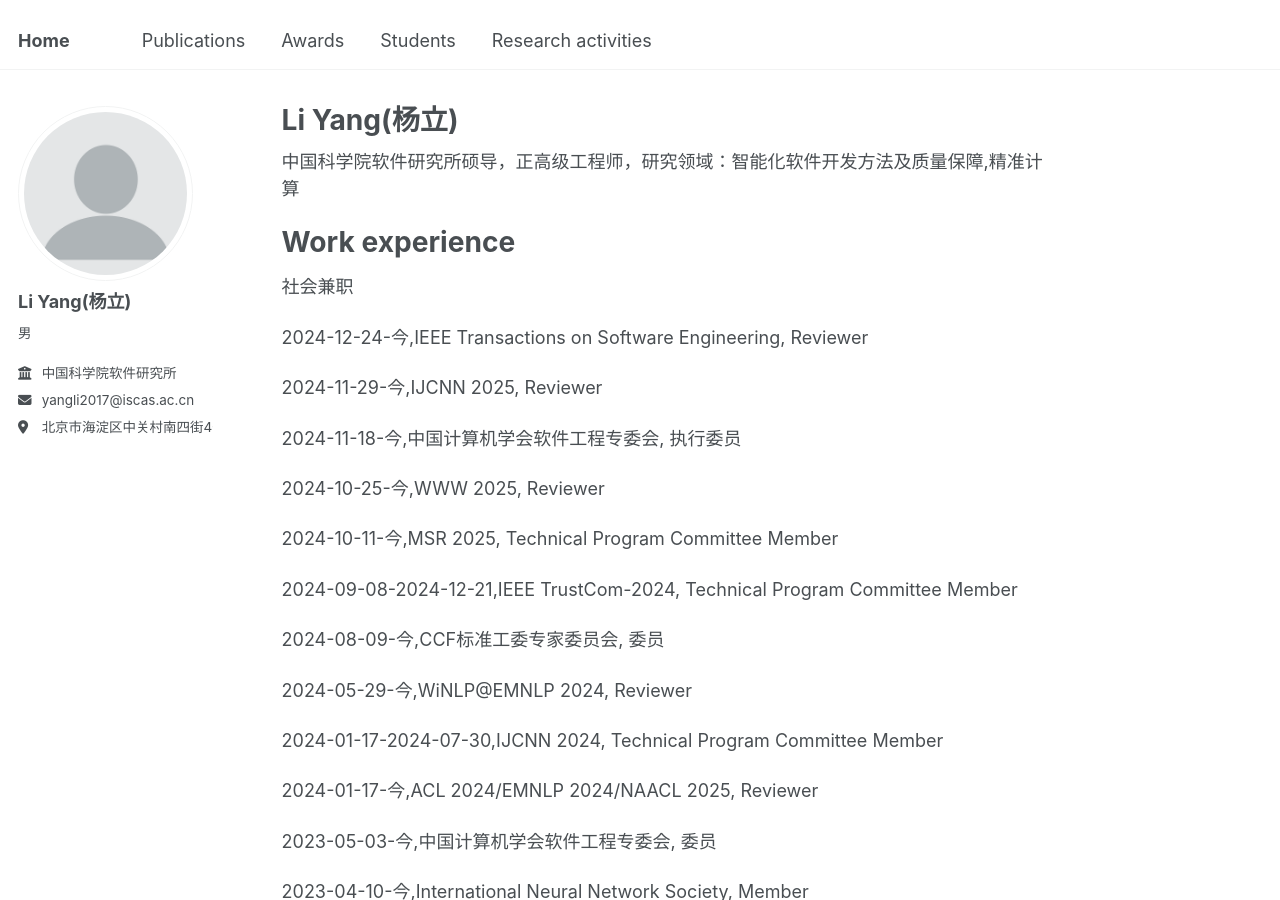
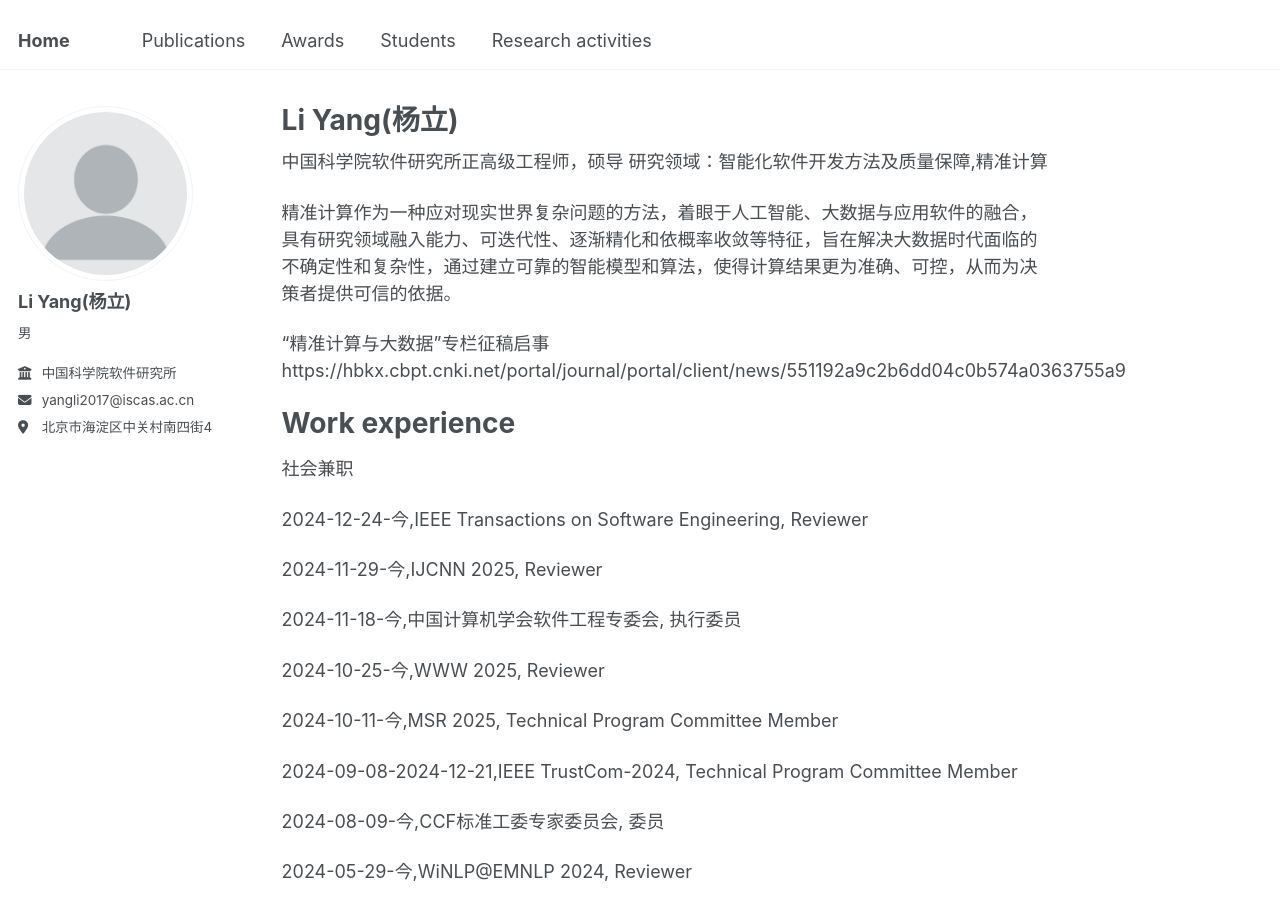
Before and after one commit to yangli8953/yangli8953.github.io, a Jekyll site: the page built from _pages/about.md, in a window 1280 px wide and 900 px high. Built offline with Jekyll 4.4.1, drawn with Linux system fonts in a browser that asks for light colours.

Commit message:
Update about.md

```diff
--- a/_pages/about.md
+++ b/_pages/about.md
@@ -7,7 +7,13 @@ redirect_from:
   - /about.html
 ---
 
-中国科学院软件研究所硕导，正高级工程师，研究领域：智能化软件开发方法及质量保障,精准计算
+中国科学院软件研究所正高级工程师，硕导
+研究领域：智能化软件开发方法及质量保障,精准计算
+
+精准计算作为一种应对现实世界复杂问题的方法，着眼于人工智能、大数据与应用软件的融合，具有研究领域融入能力、可迭代性、逐渐精化和依概率收敛等特征，旨在解决大数据时代面临的不确定性和复杂性，通过建立可靠的智能模型和算法，使得计算结果更为准确、可控，从而为决策者提供可信的依据。
+
+“精准计算与大数据”专栏征稿启事
+https://hbkx.cbpt.cnki.net/portal/journal/portal/client/news/551192a9c2b6dd04c0b574a0363755a9
 
 Work experience
 ======
```
